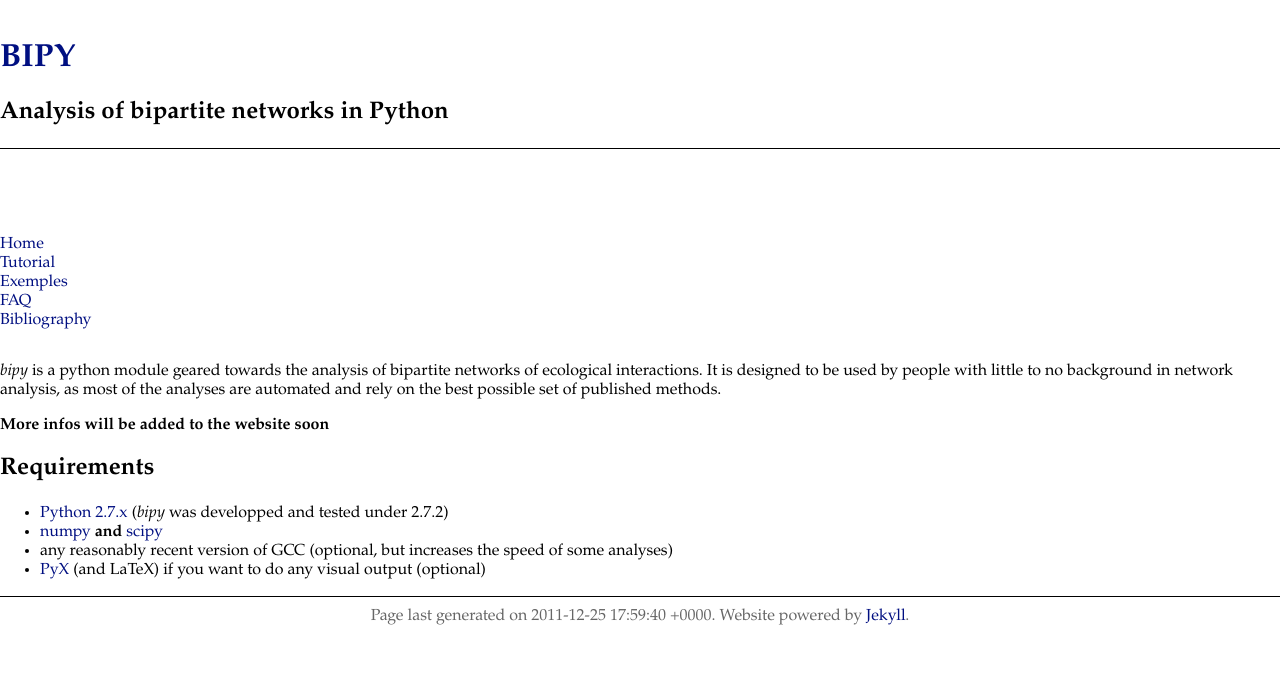
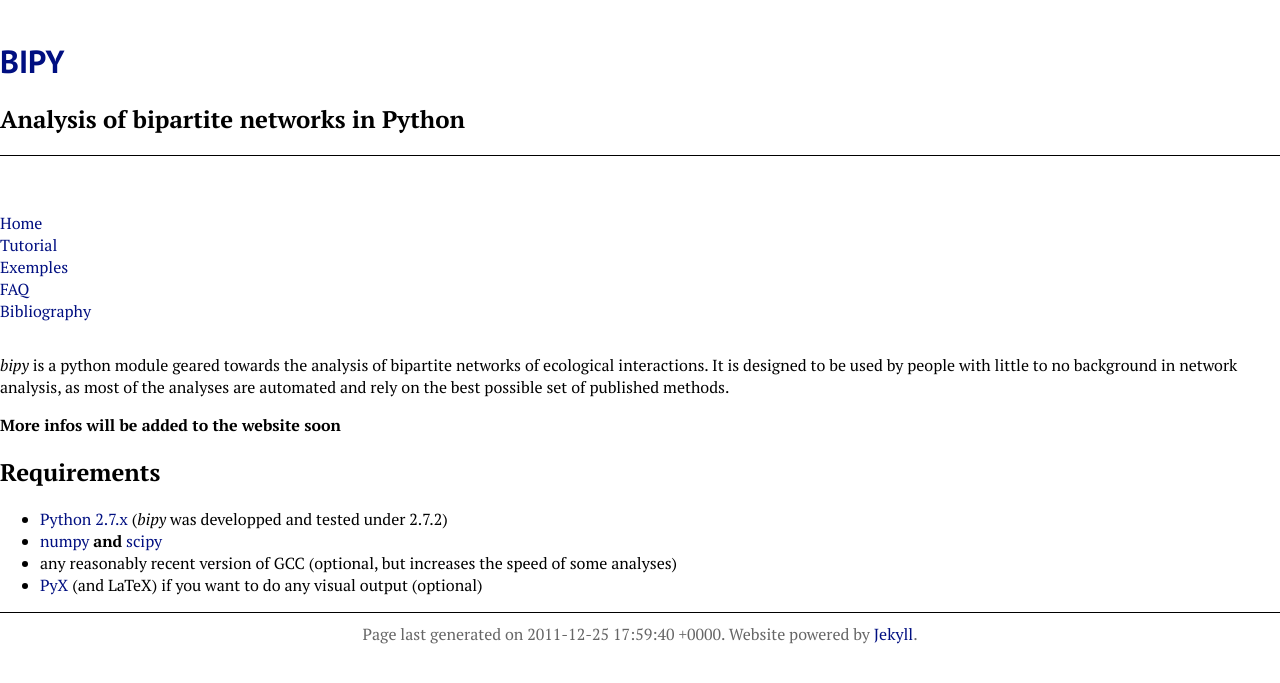
Before and after one commit to tpoisot/bipy, a Jekyll site: the page built from index.md, in a window 1280 px wide. Shown: the top 683 px of the page. Built offline with Jekyll 4.4.1, drawn with Linux system fonts in a browser that asks for light colours.

Commit message:
CSS / fonts + encoding UTF8

```diff
--- a/_includes/style.css
+++ b/_includes/style.css
@@ -1,5 +1,8 @@
+@import url(http://fonts.googleapis.com/css?family=PT+Serif:400,700italic,700,400italic);
+@import url(http://fonts.googleapis.com/css?family=PT+Sans:400italic,400,700,700italic);
+
 body{
-	font-family: Constantia, Palatino;
+	font-family: 'PT Serif', Palatino;
 	width: 900 px;
 	margin: 0px auto;
 }
@@ -17,11 +20,15 @@
 .premain{
 	margin-top: 40px;
 	width: 100%;
-	margin-bottom: 70px;
+	margin-bottom: 40px;
 }
 
 .head{
 	border-bottom: 1px double black;
+}
+
+.head h1{
+	font-family: 'PT Sans';
 }
 
 .premain h1{
@@ -46,7 +53,7 @@
 
 #footer{
 	clear: both;
-	margin-top:  40px;
+	margin-top:  80px;
 	border-top:  1px solid black;
 	text-align: center;
 	text-size: 80%;
--- a/_layouts/default.html
+++ b/_layouts/default.html
@@ -1,4 +1,5 @@
 <head>
+	<meta http-equiv="Content-Type" content="text/html; charset=UTF-8"/>
 	<title>{{ page.title }}</title>
 	<style type="text/css">
 		{% include style.css %}
```
